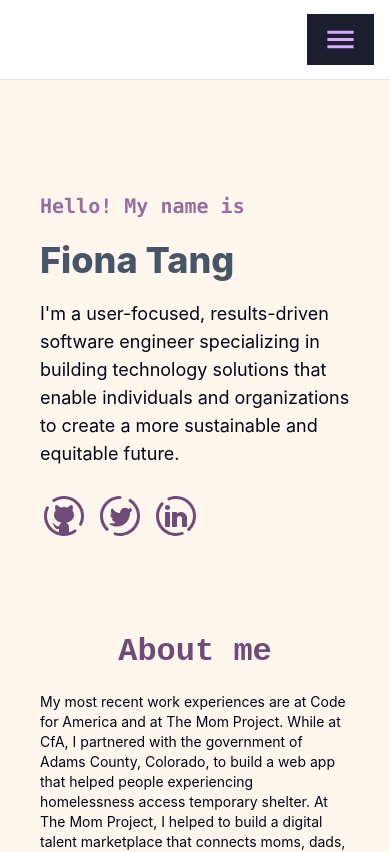
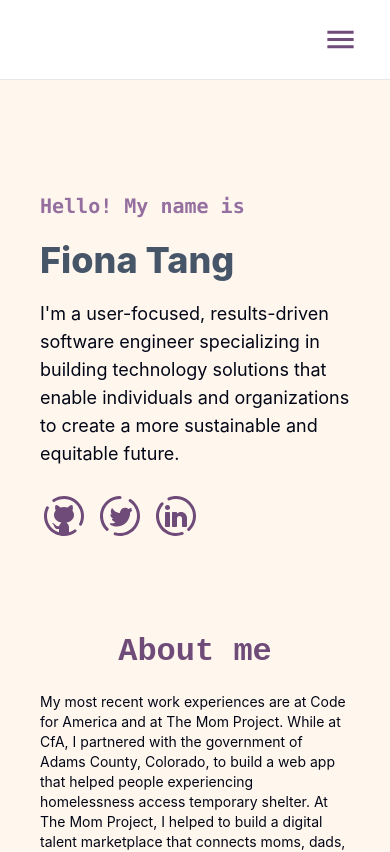
Before and after one commit to fionatagious/fiona.works, a Next.js app: page / in a window 390 px wide. Shown: the top 852 px of the page. Built offline with nearby package versions, Linux system fonts and the light colour scheme.

Commit message:
update colors on hamburger nav icon

```diff
--- a/components/navigation/navbar/index.js
+++ b/components/navigation/navbar/index.js
@@ -108,7 +108,7 @@ const Navbar = () => {
   const matches = useMediaQuery(theme.breakpoints.up("sm"));
 
   return (
-    <div className="w-full h-20 sticky top-0 bg-white/80 backdrop-blur-md border-b border-gray z-50">
+    <div className="w-full h-20 sticky top-0 bg-white/70 backdrop-blur-lg border-b border-gray z-50">
       <div className="container mx-auto px-4 h-full py-1">
         <div className="flex justify-end gap-x-4 items-center h-full">
           {/* sticky menu */}
@@ -131,11 +131,11 @@ const Navbar = () => {
                 <React.Fragment key={anchor}>
                   <button
                     onClick={toggleDrawer(anchor, true)}
-                    className="inline-block bg-slate-950 opacity-90 h-full"
+                    className="inline-block bg-white/70 backdrop-blur-lg h-full"
                   >
                     <MenuIcon
                       fontSize="large"
-                      style={{ color: "#d79eff", cursor: "pointer" }}
+                      style={{ color: "#6f4b79", cursor: "pointer" }}
                     />
                   </button>
                   <SwipeableDrawer
```
